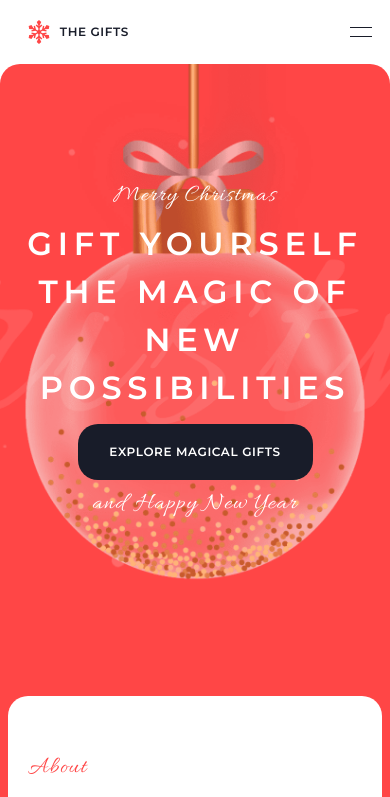
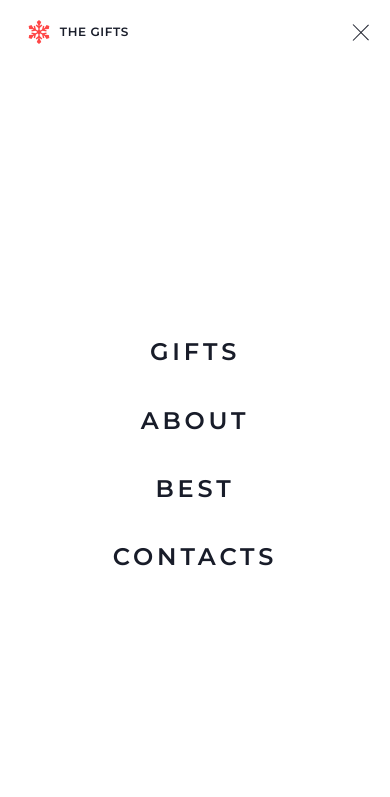
Before and after one commit to montaana01/rs-school-fork, a plain HTML site: page christmas-shop/pages/Home/index.html in a window 390 px wide. Both pictures are taken after a click on the element 361 px from the left and 32 px from the top of the page. Shown: the top 797 px of the page. Drawn offline with Linux system fonts and the light colour scheme.

Commit message:
feat: add hamburger menu!

```diff
--- a/christmas-shop/pages/Home/index.html
+++ b/christmas-shop/pages/Home/index.html
@@ -21,6 +21,7 @@
                 <h1>the gifts</h1>
             </a>
             <div class="header__wrapper__nav">
+                <nav id="navigation" >
                     <ul>
                         <li class="header__wrapper__nav-item">
                             <a href="../Gift/index.html">gifts</a>
@@ -35,7 +36,8 @@
                             <a href="#contacts">contacts</a>
                         </li>
                     </ul>
-                <div class="header__wrapper-hamburger">
+                </nav>
+                <div class="header__wrapper-hamburger" id="hamburger">
                     <span></span>
                     <span></span>
                 </div>
--- a/christmas-shop/pages/Home/js/script.js
+++ b/christmas-shop/pages/Home/js/script.js
@@ -1,11 +1,22 @@
 const EXPLORE = document.querySelectorAll('button.explore');
-console.log(EXPLORE);
+const HAMBURGER = document.getElementById('hamburger');
+const NAVIGATION = document.getElementById('navigation');
+const BODY = document.body;
+
+HAMBURGER.addEventListener('click', () => {
+    NAVIGATION.classList.toggle('header__wrapper__nav-active');
+    HAMBURGER.classList.toggle('header__wrapper-hamburger-active');
+    NAVIGATION.classList.toggle('xxx', false);
+    BODY.classList.toggle('active');
+})
 
 EXPLORE.forEach(function (item) {
     item.addEventListener("click", function () {
         window.location = './../Gift/';
     });
 });
+
+
 
 console.log('CrossCheck Criteria (110 points)\n' +
     'Checking validation of pages: +18\n' +
--- a/christmas-shop/pages/Home/scss/base/_media.scss
+++ b/christmas-shop/pages/Home/scss/base/_media.scss
@@ -32,7 +32,7 @@
       }
 
       &-hamburger {
-        display: flex;
+        display: block;
       }
     }
   }
--- a/christmas-shop/pages/Home/scss/blocks/_header.scss
+++ b/christmas-shop/pages/Home/scss/blocks/_header.scss
@@ -8,6 +8,7 @@
     margin: 0 auto;
 
     &-logo {
+      position: relative;
       height: 40px;
       width: 141px;
       padding: 0 20px;
@@ -15,6 +16,7 @@
       align-items: center;
       justify-content: space-between;
       cursor: pointer;
+      z-index: 30;
 
       svg {
         width: 21px;
@@ -34,6 +36,10 @@
     &__nav {
       display: flex;
 
+      nav {
+        transition: background-color 0.5s ease;
+        background-color: rgba($static-white , 0);
+      }
       ul {
         display: flex;
         column-gap: 8px;
@@ -44,6 +50,7 @@
         letter-spacing: 0.05em;
         text-transform: uppercase;
         list-style-type: none;
+        padding: 0;
       }
 
       &-item {
@@ -60,10 +67,46 @@
           }
         }
       }
+
+      &-active{
+        position: absolute;
+        top: 33px;
+        left: 0;
+        z-index: 25;
+        display: flex;
+        justify-content: center;
+        align-items: center;
+        column-gap: unset;
+        width: 100vw;
+        height: 100vh;
+        overflow: hidden;
+        transition: background-color 0.5s ease;
+        background-color: $static-white !important;
+        & > ul{
+          display: flex !important;
+          flex-direction: column;
+          justify-content: center;
+          align-items: center;
+          row-gap: 8px;
+          padding: 0;
+          & > li {
+            padding: 12px 20px;
+            a{
+              font-size: 24px;
+              line-height: 152%;
+              letter-spacing: 0.16em;
+            }
+          }
+        }
+
+      }
     }
 
     &-hamburger {
+      position: relative;
       display: none;
+      height: 40px;
+      width: 40px;
       padding: 0 10px;
       flex-direction: column;
       justify-content: center;
@@ -74,7 +117,40 @@
         width: 22px;
         height: 1px;
         background: $dark;
+        &:nth-child(1) {
+          position: absolute;
+          top: calc(50% - 4px);
+        }
+        &:nth-child(2) {
+          position: absolute;
+          top: calc(50% + 4px);
+        }
+      }
+      &:hover{
+        cursor: pointer;
+      }
+
+      &-active{
+        width: 40px;
+        height: 40px;
+        position: relative;
+        z-index: 30;
+        padding: unset;
+        &:hover{
+          cursor: pointer;
+        }
+        span:nth-child(1) {
+          position: absolute;
+          top: 69%;
+          transform: rotate(-45deg) translateX(50%);
+        }
+        span:nth-child(2) {
+          position: absolute;
+          top: 30%;
+          transform: rotate(45deg) translateX(50%) ;
+        }
       }
     }
+
   }
 }
--- a/christmas-shop/pages/Home/scss/style.scss
+++ b/christmas-shop/pages/Home/scss/style.scss
@@ -21,7 +21,12 @@ html {
     box-sizing: border-box;
   }
 }
-
+body{
+  position: relative;
+  &.active{
+    overflow: hidden;
+  }
+}
 .container {
   margin: 0 auto;
   max-width: 1440px;
```
Also changed, not shown: christmas-shop/pages/Gift/index.html (+3 -1 lines), christmas-shop/pages/Home/css/style.css. Lines whose indentation alone changed are shown as unchanged.
